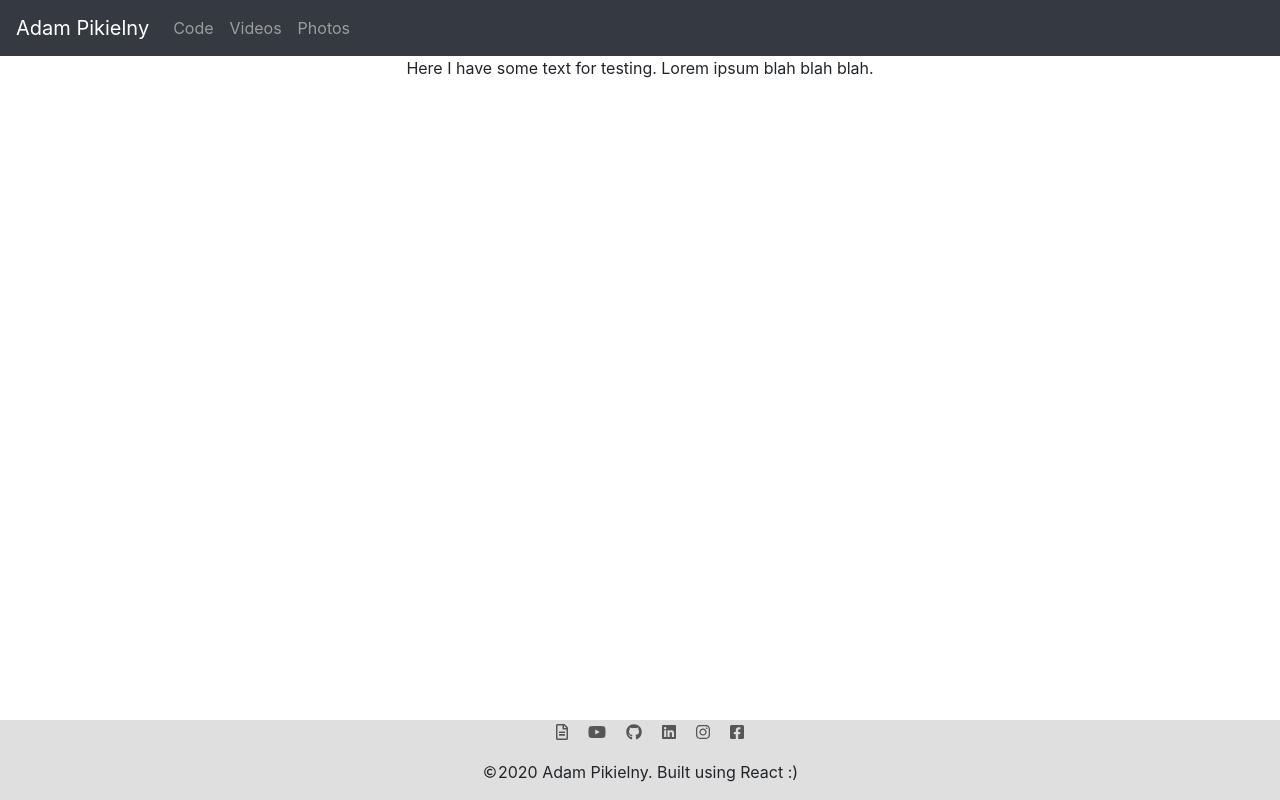
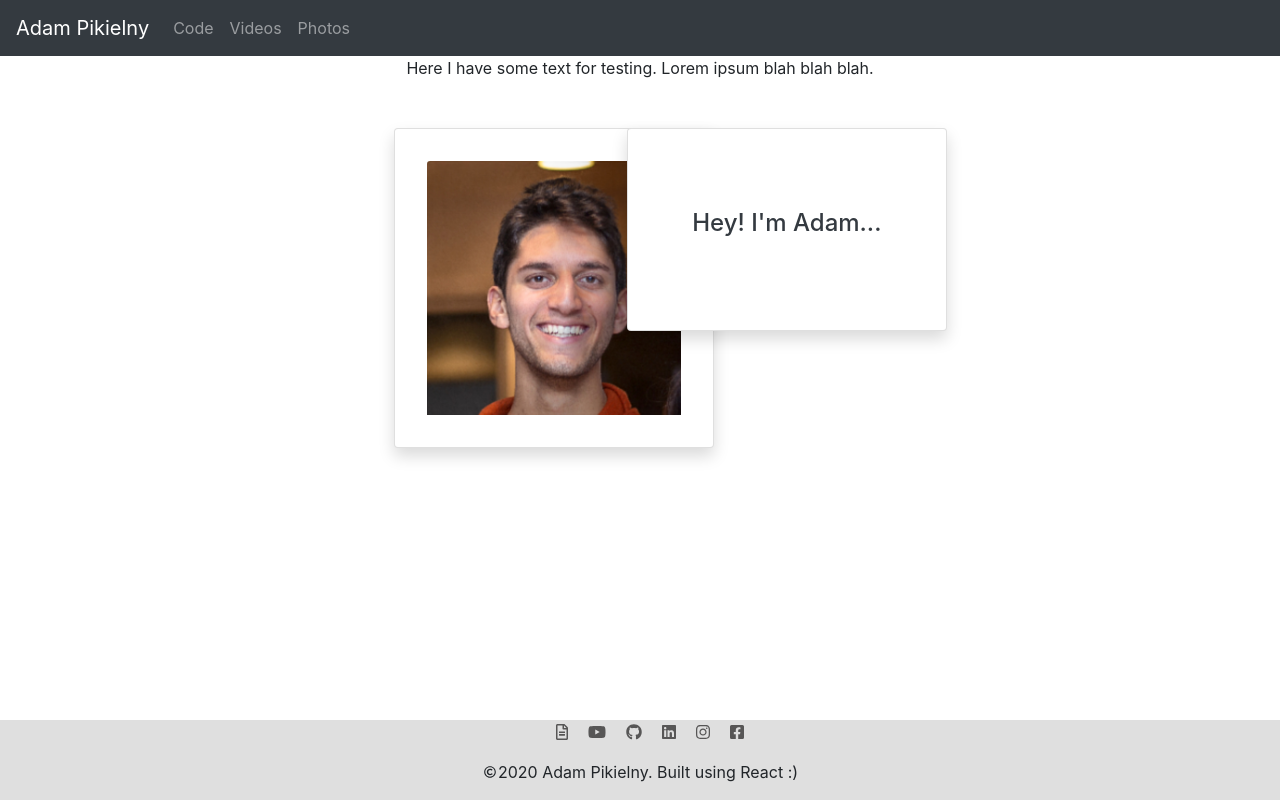
Before and after one commit to APikielny/Old-Website-2020, a React (Create React App) app: page / in a window 1280 px wide. Built offline with nearby package versions, Linux system fonts and the light colour scheme.

Commit message:
home card in progress

```diff
--- /dev/null
+++ b/src/components/HomeCard.jsx
@@ -0,0 +1,24 @@
+import React, { Component } from "react";
+import "../styles/card-style.css";
+import "../styles/home-card-style.css";
+
+import adamRelit from "../img/adam_relit.jpg";
+
+// const Card = (props) => {
+export class HomeCard extends Component {
+  render() {
+    return (
+      <div className="card text-center shadow">
+        <div className="overflow">
+          <img
+            src={this.props.imgsrc}
+            alt="adam relit"
+            className="card-img-top"
+          />
+        </div>
+      </div>
+    );
+  }
+}
+
+export default HomeCard;
--- /dev/null
+++ b/src/components/HomeCards.jsx
@@ -0,0 +1,32 @@
+import React, { Component } from "react";
+import HomeCard from "./HomeCard";
+import TextCard from "./TextCard";
+import { render } from "@testing-library/react";
+import adamRelit from "../img/adam_relit.jpg";
+import boids from "../img/boidsStaring.jpg";
+
+class HomeCards extends Component {
+  constructor(props) {
+    super(props);
+    this.state = {};
+  }
+  render() {
+    return (
+      <div className="container-fluid d-flex justify-content-center">
+        <div className="row">
+          <div className="col-md-4">
+            <HomeCard
+              imgsrc={adamRelit}
+              cardTitle="Portrait Image Relighting"
+            ></HomeCard>
+          </div>
+          <div className="col-md-4">
+            <TextCard imgsrc={boids} cardTitle="Hey! I'm Adam..."></TextCard>
+          </div>
+        </div>
+      </div>
+    );
+  }
+}
+
+export default HomeCards;
--- /dev/null
+++ b/src/components/TextCard.jsx
@@ -0,0 +1,20 @@
+import React, { Component } from "react";
+import "../styles/card-style.css";
+import "../styles/home-card-style.css";
+
+import adamRelit from "../img/adam_relit.jpg";
+
+// const Card = (props) => {
+export class TextCard extends Component {
+  render() {
+    return (
+      <div className="card text-center shadow">
+        <div className="card-body text-dark">
+          <h4 className="card-title">{this.props.cardTitle}</h4>
+        </div>
+      </div>
+    );
+  }
+}
+
+export default TextCard;
--- a/src/pages/Home.jsx
+++ b/src/pages/Home.jsx
@@ -2,6 +2,7 @@ import React, { Component } from "react";
 import { Menu } from "../components/Menu";
 import { Slideshow } from "../components/Slideshow";
 import { Footer } from "../components/Footer";
+import HomeCards from "../components/HomeCards";
 
 export class Home extends Component {
   render() {
@@ -9,6 +10,8 @@ export class Home extends Component {
       <div>
         <Menu></Menu>
         <p>Here I have some text for testing. Lorem ipsum blah blah blah.</p>
+        <HomeCards></HomeCards>
+
         {/* <Slideshow></Slideshow> */}
         <Footer></Footer>
       </div>
--- /dev/null
+++ b/src/styles/home-card-style.css
@@ -0,0 +1,7 @@
+.card {
+  padding: 2rem;
+}
+
+.container-fluid {
+  padding-left: 12rem !important;
+}
```
